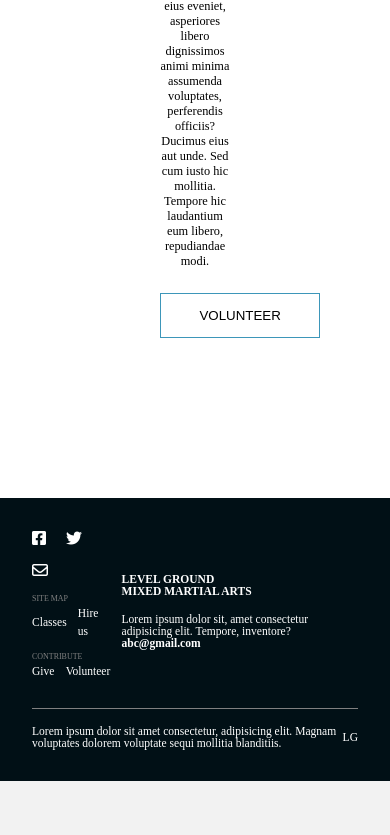
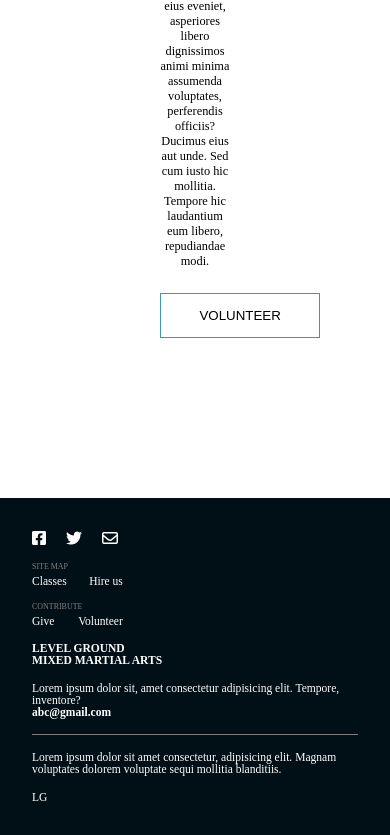
Before and after one commit to LuchiAdaobi/Kyra-s-Project, a plain HTML site: page index.html in a window 390 px wide. Shown: the part 2406-3241 px from the top of the page. Before the commit the page ends 3187 px from the top, so only its background shows below. Drawn offline with Linux system fonts and the light colour scheme.

Commit message:
added media queries

```diff
--- a/style.css
+++ b/style.css
@@ -213,8 +213,24 @@ li{
         padding: 10rem;
     }
 }
-@media(max-width :820px){
-    .gym-cards{
+@media(max-width :786px){
+    .footer-upper{
         flex-direction: column;
     }
+    .footer-left{
+        display: flex;
+        flex-direction: column;
+        align-self: flex-start;
+    }
+
+    .footer-upper .footer-right{
+        align-self: flex-start;
+    }
+    .footer-bottom {
+        flex-direction: column;
+    }
+    .footer-bottom .logo{
+        align-self: flex-start;
+        padding-top: 1rem;
+    }
 }
```
